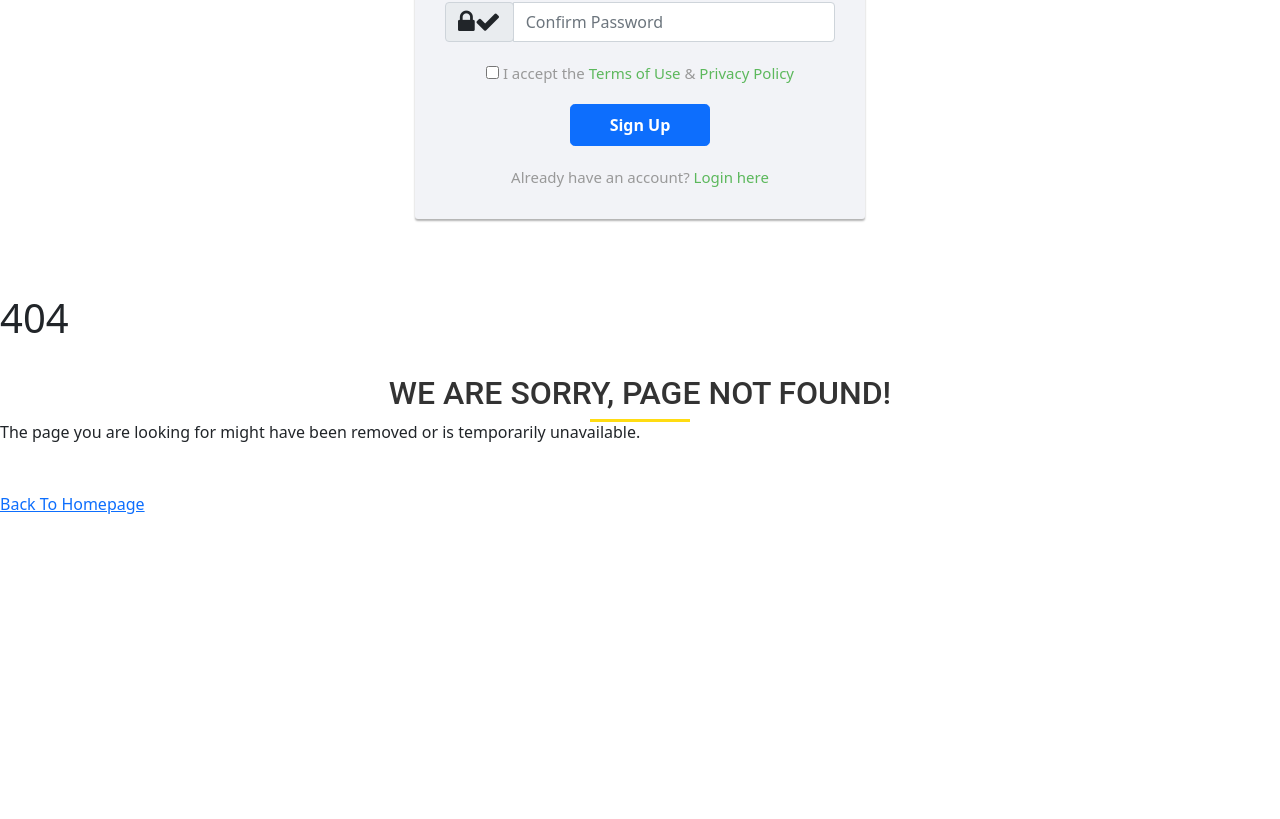
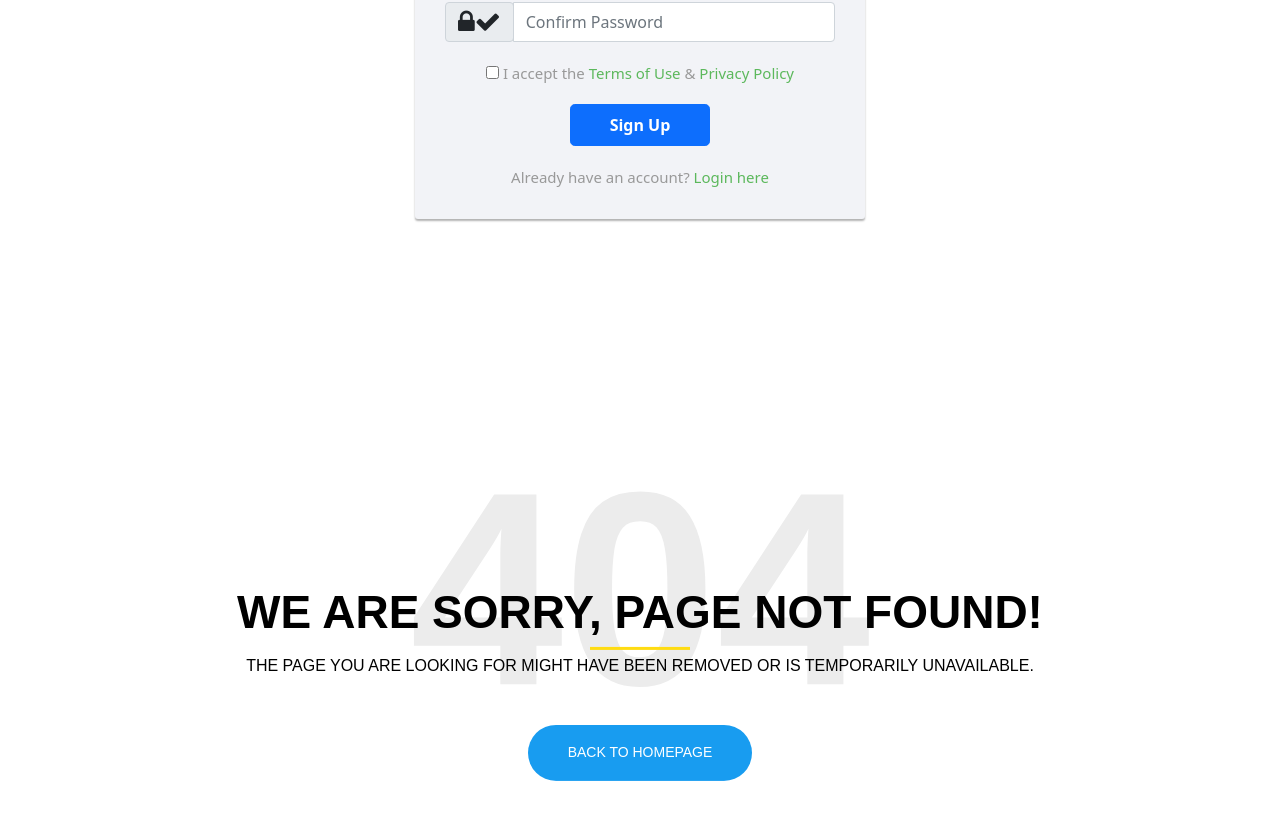
Before and after one commit to djmagnusa/jobify, a React (Create React App) app in the folder client/: page /signup in a window 1280 px wide. Shown: the part 567-1386 px from the top of the page. Before the commit the page ends 1083 px from the top, so only its background shows below. Built offline with nearby package versions, Linux system fonts and the light colour scheme.

Commit message:
Style NotFound page

```diff
--- a/client/src/App.css
+++ b/client/src/App.css
@@ -321,3 +321,95 @@ border: none!important;
 .carousel-indicators li.active {
 background: #888!important;
 }
+
+/* Not Found - 404 page */
+
+#notfound{
+  position: relative;
+  height: calc(100vh - 68px);
+}
+
+#notfound .notfound{
+  position: absolute;
+  left: 50%;
+  top: 50%;
+  -webkit-transform: translate(-50%, -50%);
+  -ms-transform: translate(-50%, -50%);
+  transform: translate(-50%, -50%);
+}
+
+.notfound {
+  max-width: 920px;
+  width: 100%;
+  line-height: 1.4;
+  text-align: center;
+  padding-left: 15px;
+  padding-right: 15px;
+}
+
+.notfound .notfound-404 {
+  position: absolute;
+  height: 100px;
+  top: 0;
+  left: 50%;
+  -webkit-transform: translateX(-50%);
+  -ms-transform: translatex(-50%);
+  transform: translate(-50%);
+  z-index: -1;
+
+}
+
+.notfound .notfound-404 h1{
+  font-family: "Maven Pro", sans-serif;
+  color: #ececec;
+  font-weight: 900;
+  font-size: 276px;
+  margin: 0px;
+  position: absolute;
+  left: 50%;
+  top: 50%;
+  -webkit-transform: translate(-50%,-50%);
+  -ms-transform: translate(-50%,-50%);
+  transform: translate(-50%,-50%);
+}
+
+.notfound h2{
+  font-family: "Maven Pro", sans-serif;
+  font-size: 46px;
+  color: #000;
+  font-weight: 900;
+  text-transform: uppercase;
+  margin: 0px;
+}
+
+.notfound p {
+  font-family: "Maven Pro", sans-serif;
+  font-size: 16px;
+  color: #000;
+  font-weight: 400;
+  text-transform: uppercase;
+  margin-top: 15px;
+}
+
+.notfound a{
+  font-family: "Maven Pro", sans-serif;
+  font-size: 14px;
+  text-decoration: none;
+  text-transform: uppercase;
+  background: #189cf0;
+  display: inline-block;
+  padding: 16px 38px;
+  border: 2px solid transparent;
+  border-radius: 40px;
+  color: #fff;
+  font-weight: 400;
+  transition: 0.2s all;
+  -webkit-transition: 0.2s all;
+  transform: 0.2s all;
+}
+
+.notfound a:hover{
+  background-color: #fff;
+  border-color: #189cf0;
+  color: #189cf0;
+}
```
